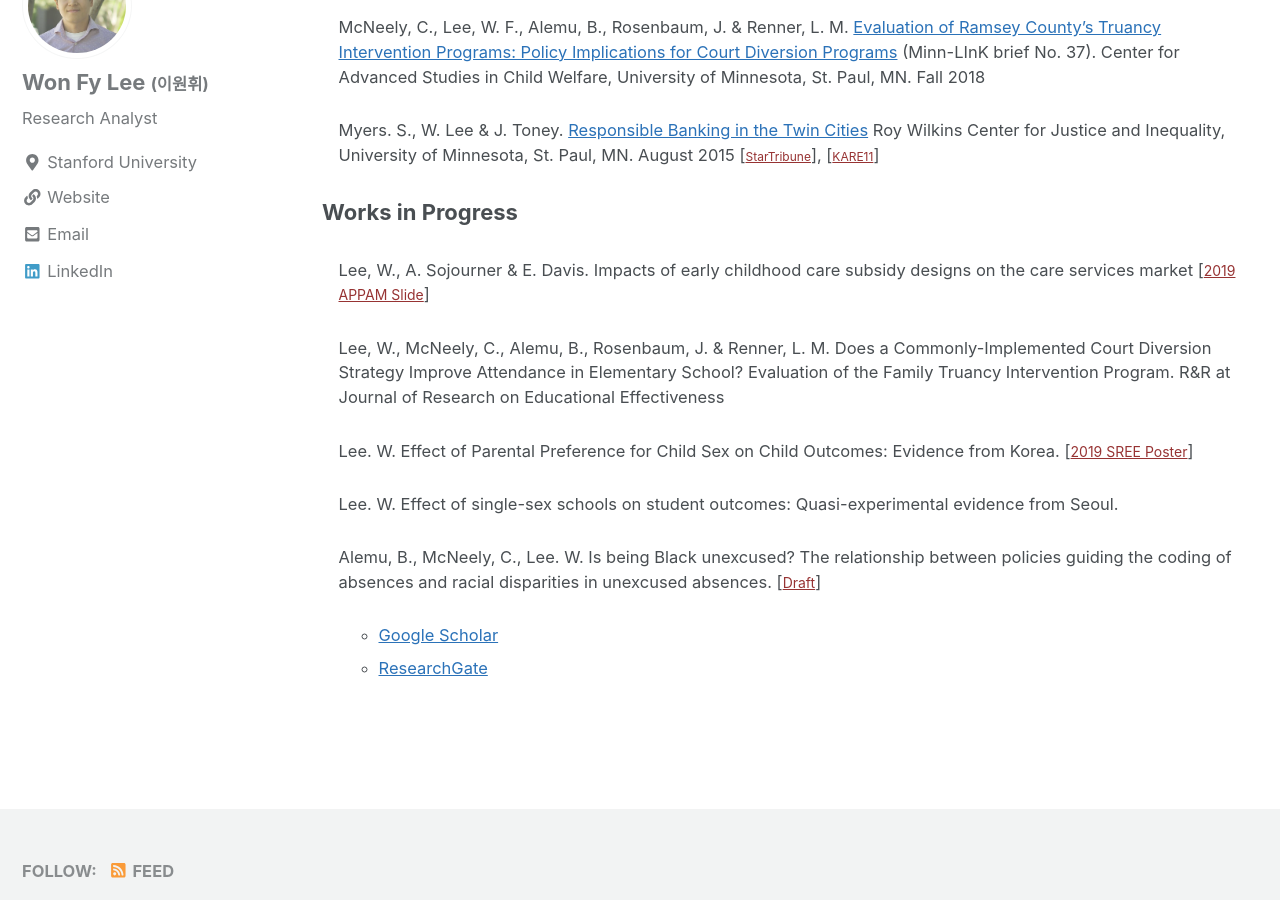
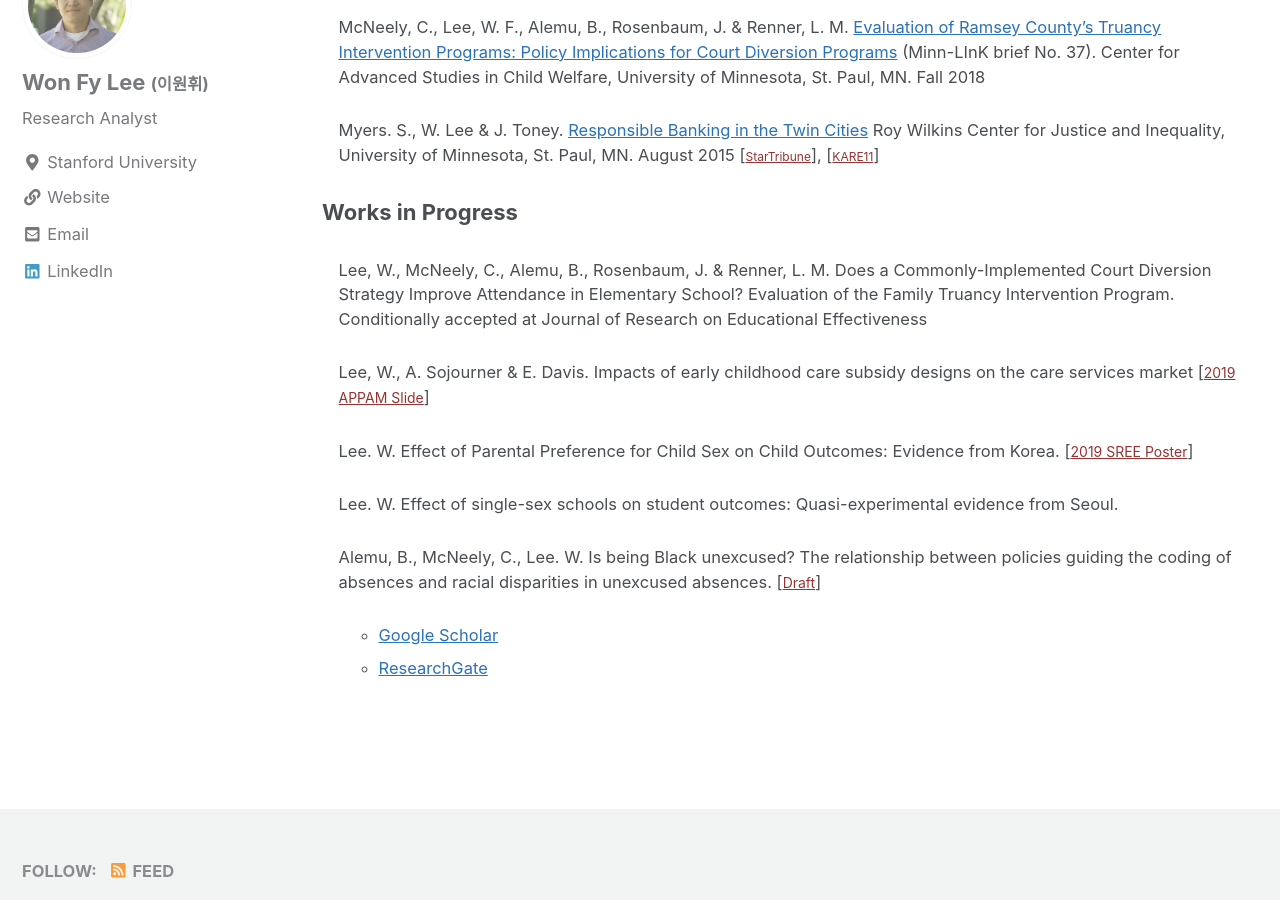
Before and after one commit to leex5089/leex5089.github.io, a Jekyll site: the page built from _pages/Research.md, in a window 1280 px wide and 900 px high, scrolled down 862 px. Built offline with Jekyll 4.4.1, drawn with Linux system fonts in a browser that asks for light colours; nearby versions of some CDN libraries.

Commit message:
new files

```diff
--- a/_pages/Research.md
+++ b/_pages/Research.md
@@ -42,12 +42,13 @@
 <p>
 
   <dt><b>Works in Progress</b></dt>
+      <p>
+  <dd>Lee, W., McNeely, C., Alemu, B., Rosenbaum, J. & Renner, L. M. Does a Commonly-Implemented Court Diversion Strategy Improve Attendance in Elementary School? Evaluation of the Family Truancy Intervention Program. Conditionally accepted at Journal of Research on Educational Effectiveness</dd>
+   <p>
     <p>
   <dd> Lee, W., A. Sojourner & E. Davis. Impacts of early childhood care subsidy designs on the care services market  [<a href="https://leex5089.github.io/revealjs_slide/APPAM2019_DID_slide_v2.html"  target="_blank" style="font-size:14px; color:#973333">2019 APPAM Slide</a>]</dd>
    <p>
-    <p>
-  <dd>Lee, W., McNeely, C., Alemu, B., Rosenbaum, J. & Renner, L. M. Does a Commonly-Implemented Court Diversion Strategy Improve Attendance in Elementary School? Evaluation of the Family Truancy Intervention Program. R&R at Journal of Research on Educational Effectiveness</dd>
-   <p>
+
     <p>
   <dd>Lee. W. Effect of Parental Preference for Child Sex on Child Outcomes: Evidence from Korea. [<a href="https://leex5089.github.io/images/SREE2019.pdf"  target="_blank" style="font-size:14px; color:#973333">2019 SREE Poster</a>]</dd>
    <p>
```
